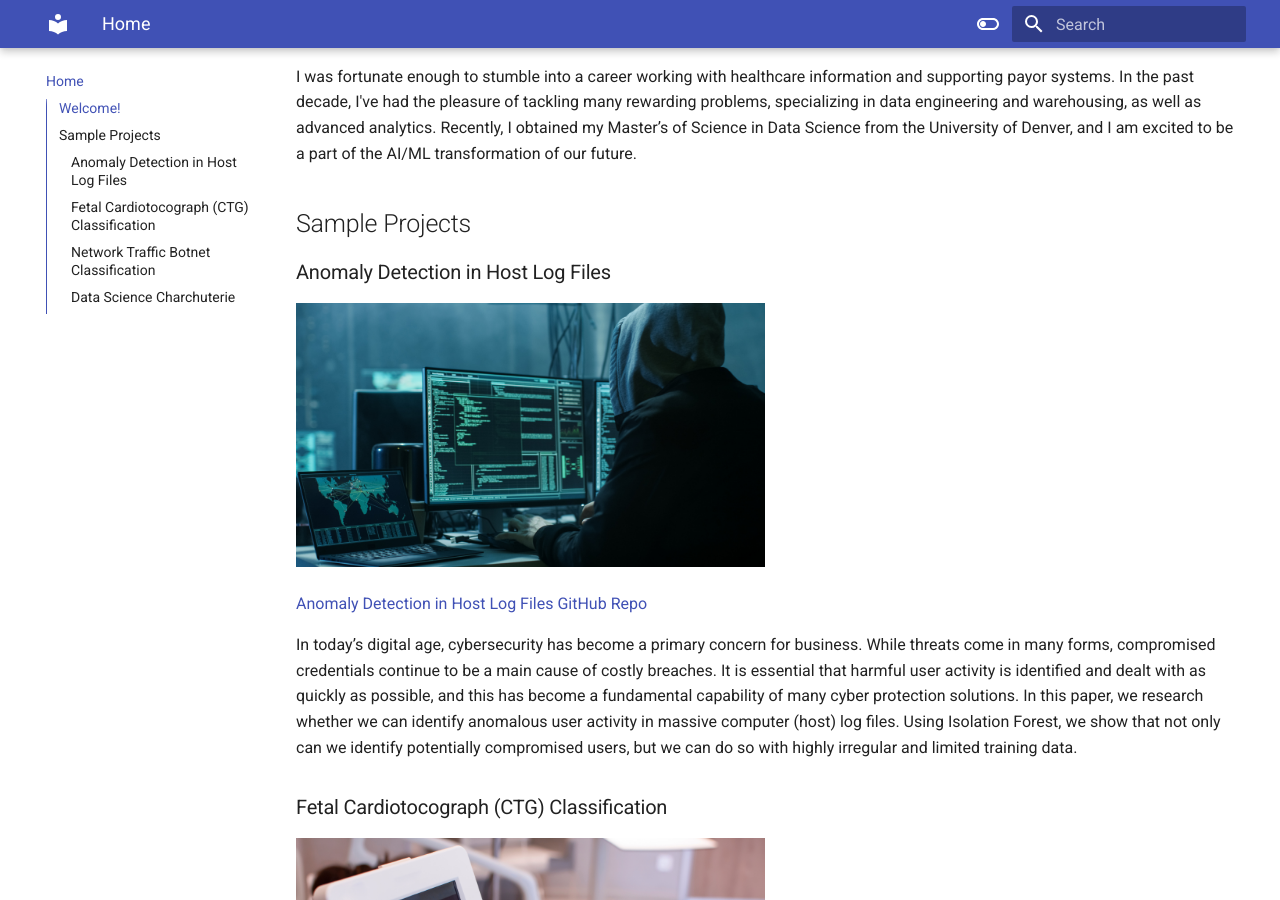
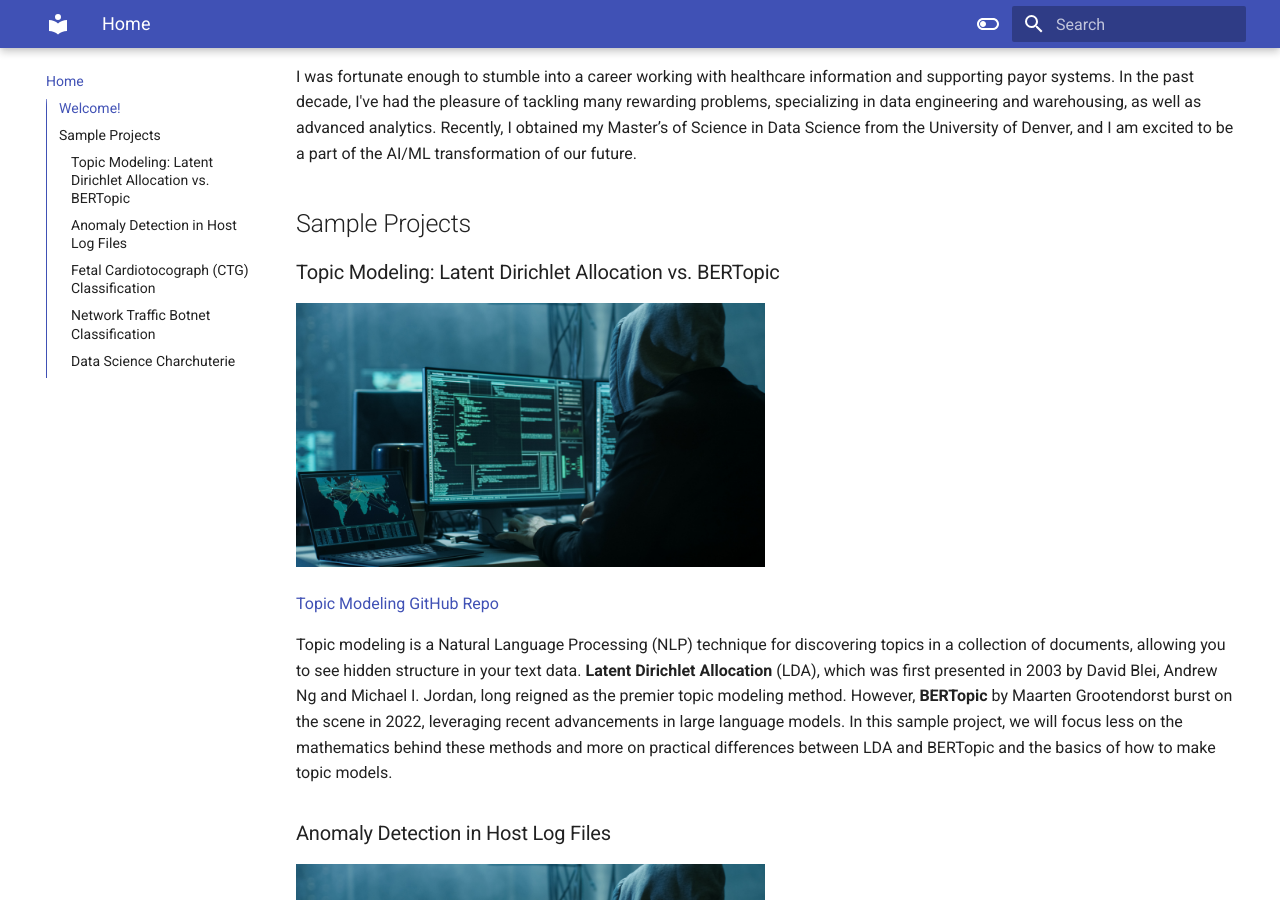
Before and after one commit to kaspii314/kaspii314, an MkDocs documentation site: the page built from docs/index.md, in a window 1280 px wide and 900 px high, scrolled down 802 px. Built offline with MkDocs 1.6.1 and Material for MkDocs 9.7.7, drawn with Linux system fonts in a browser that asks for light colours.

Commit message:
adding in topic modeling repo

```diff
--- a/docs/index.md
+++ b/docs/index.md
@@ -13,6 +13,14 @@ As time passed, this hunger for answers evolved into a passion for math and turn
 I was fortunate enough to stumble into a career working with healthcare information and supporting payor systems. In the past decade, I've had the pleasure of tackling many rewarding problems, specializing in data engineering and warehousing, as well as advanced analytics. Recently, I obtained my Master’s of Science in Data Science from the University of Denver, and I am excited to be a part of the AI/ML transformation of our future.
 
 ## Sample Projects
+
+### Topic Modeling: Latent Dirichlet Allocation vs. BERTopic
+
+![Kate Stadelman](img/hacker.jpg){ width="50%" }
+
+[Topic Modeling GitHub Repo](https://github.com/kaspii314/topic_modeling)
+
+Topic modeling is a Natural Language Processing (NLP) technique for discovering topics in a collection of documents, allowing you to see hidden structure in your text data. **Latent Dirichlet Allocation** (LDA), which was first presented in 2003 by David Blei, Andrew Ng and Michael I. Jordan, long reigned as the premier topic modeling method. However, **BERTopic** by Maarten Grootendorst burst on the scene in 2022, leveraging recent advancements in large language models. In this sample project, we will focus less on the mathematics behind these methods and more on practical differences between LDA and BERTopic and the basics of how to make topic models.
 
 ### Anomaly Detection in Host Log Files
 
```
